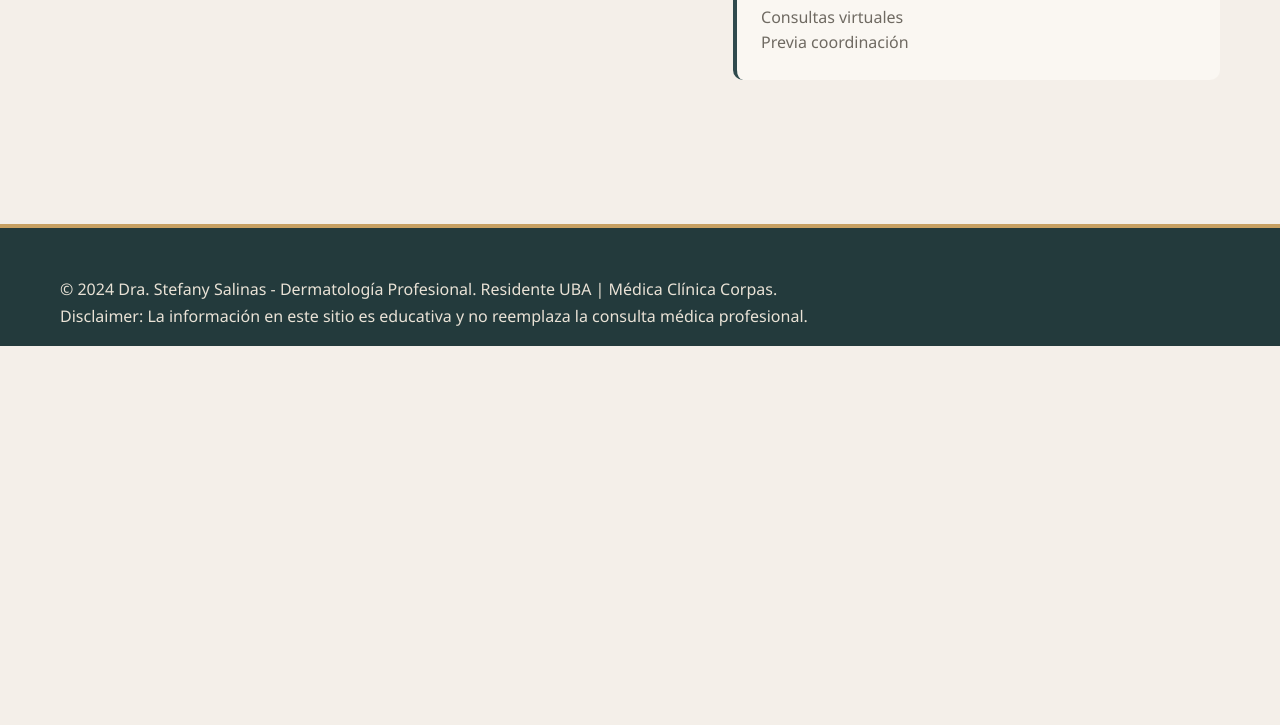
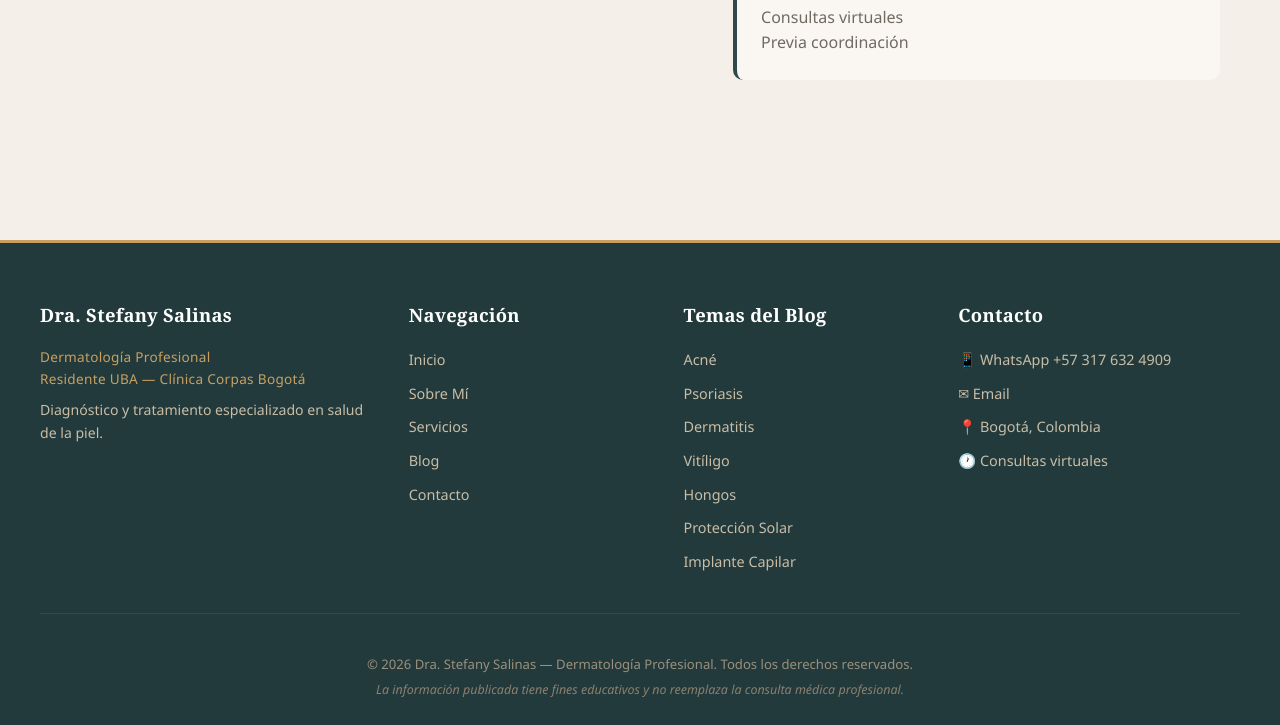
Before and after one commit to HenrySali/Dermatologia, a plain HTML site: page index.html in a window 1280 px wide. Shown: the part 5286-6011 px from the top of the page. Before the commit the page ends 5632 px from the top, so only its background shows below. Drawn offline with Linux system fonts and the light colour scheme.

Commit message:
Rediseno footer profesional multi-columna

```diff
--- a/css/style.css
+++ b/css/style.css
@@ -640,39 +640,53 @@ h1, h2, h3, h4,
 .footer {
     background: var(--primary-dark);
     color: #e9e2d6;
-    padding: 3rem 2rem 1rem;
-    margin-top: 4rem;
-    border-top: 4px solid var(--secondary-color);
+    padding: 3.5rem 2rem 1.25rem;
+    margin-top: 5rem;
+    border-top: 3px solid var(--secondary-color);
 }
 
 .footer-content {
     display: grid;
-    grid-template-columns: repeat(auto-fit, minmax(250px, 1fr));
-    gap: 2rem;
+    grid-template-columns: 1.4fr 1fr 1fr 1.2fr;
+    gap: 2.5rem;
     max-width: 1200px;
-    margin: 0 auto 2rem;
+    margin: 0 auto 2.5rem;
+    padding-bottom: 2rem;
+    border-bottom: 1px solid rgba(255, 255, 255, 0.08);
 }
 
 .footer-section {
-    text-align: center;
+    text-align: left;
+}
+
+.footer-section h4 {
+    font-family: var(--heading-font);
+    font-size: 1.15rem;
+    font-weight: 600;
+    color: #ffffff;
+    margin: 0 0 1rem;
+    letter-spacing: 0.3px;
 }
 
 .footer-section p {
-    margin: 0.5rem 0;
-    font-size: 0.95rem;
+    margin: 0 0 0.6rem;
+    font-size: 0.9rem;
     line-height: 1.6;
+    color: #c8bda6;
 }
 
-.footer-credentials {
+.footer-brand .footer-credentials {
     font-size: 0.85rem;
-    color: #cbbfa8;
-    font-weight: 400;
+    color: var(--secondary-color);
+    font-weight: 500;
+    letter-spacing: 0.3px;
 }
 
-.footer-legal-title {
-    font-weight: 600;
-    color: var(--secondary-color);
-    margin-bottom: 0.5rem !important;
+.footer-brand .footer-tagline {
+    font-size: 0.88rem;
+    color: #c8bda6;
+    margin-top: 0.6rem;
+    line-height: 1.6;
 }
 
 .footer-links {
@@ -682,32 +696,58 @@ h1, h2, h3, h4,
 }
 
 .footer-links li {
-    margin: 0.3rem 0;
+    margin: 0.4rem 0;
 }
 
-.footer-links a {
-    color: #cbbfa8;
+.footer-links a,
+.footer-links span {
+    color: #c8bda6;
     text-decoration: none;
-    transition: all 0.3s ease;
+    transition: color 0.25s ease;
     font-size: 0.9rem;
+    display: inline-block;
 }
 
 .footer-links a:hover {
     color: var(--secondary-color);
-    text-decoration: underline;
-}
-
-.footer-disclaimer {
-    font-size: 0.85rem !important;
-    color: #d8c08a;
+    text-decoration: none;
 }
 
 .footer-bottom {
     text-align: center;
-    padding-top: 1rem;
-    border-top: 1px solid rgba(255, 255, 255, 0.12);
-    font-size: 0.8rem;
-    color: #cbbfa8;
+    max-width: 1200px;
+    margin: 0 auto;
+    font-size: 0.82rem;
+    color: #9a907d;
+    line-height: 1.6;
+}
+
+.footer-bottom p {
+    margin: 0.3rem 0;
+}
+
+.footer-disclaimer {
+    font-size: 0.78rem !important;
+    color: #8a8070;
+    font-style: italic;
+}
+
+@media (max-width: 900px) {
+    .footer-content {
+        grid-template-columns: 1fr 1fr;
+        gap: 2rem;
+    }
+}
+
+@media (max-width: 560px) {
+    .footer-content {
+        grid-template-columns: 1fr;
+        text-align: center;
+    }
+
+    .footer-section {
+        text-align: center;
+    }
 }
 
 /* ===========================
--- a/index.html
+++ b/index.html
@@ -273,9 +273,51 @@
 
     <!-- FOOTER -->
     <footer class="footer">
-        <div class="container">
-            <p>&copy; 2024 Dra. Stefany Salinas - Dermatología Profesional. Residente UBA | Médica Clínica Corpas.</p>
-            <p>Disclaimer: La información en este sitio es educativa y no reemplaza la consulta médica profesional.</p>
+        <div class="footer-content">
+            <div class="footer-section footer-brand">
+                <h4>Dra. Stefany Salinas</h4>
+                <p class="footer-credentials">Dermatología Profesional<br>Residente UBA — Clínica Corpas Bogotá</p>
+                <p class="footer-tagline">Diagnóstico y tratamiento especializado en salud de la piel.</p>
+            </div>
+
+            <div class="footer-section">
+                <h4>Navegación</h4>
+                <ul class="footer-links">
+                    <li><a href="#inicio">Inicio</a></li>
+                    <li><a href="#sobre-mi">Sobre Mí</a></li>
+                    <li><a href="#servicios">Servicios</a></li>
+                    <li><a href="#blog">Blog</a></li>
+                    <li><a href="#contacto">Contacto</a></li>
+                </ul>
+            </div>
+
+            <div class="footer-section">
+                <h4>Temas del Blog</h4>
+                <ul class="footer-links">
+                    <li><a href="app/blog/acne.html">Acné</a></li>
+                    <li><a href="app/blog/psoriasis.html">Psoriasis</a></li>
+                    <li><a href="app/blog/dermatitis.html">Dermatitis</a></li>
+                    <li><a href="app/blog/vitiligo.html">Vitíligo</a></li>
+                    <li><a href="app/blog/hongos.html">Hongos</a></li>
+                    <li><a href="app/blog/proteccion-solar.html">Protección Solar</a></li>
+                    <li><a href="app/blog/implante-capilar.html">Implante Capilar</a></li>
+                </ul>
+            </div>
+
+            <div class="footer-section footer-contact">
+                <h4>Contacto</h4>
+                <ul class="footer-links">
+                    <li><a href="https://wa.me/573176324909" target="_blank" rel="noopener">📱 WhatsApp +57 317 632 4909</a></li>
+                    <li><a href="mailto:Dermatologiayeatetica19@gmail.com">✉ Email</a></li>
+                    <li><span>📍 Bogotá, Colombia</span></li>
+                    <li><span>🕐 Consultas virtuales</span></li>
+                </ul>
+            </div>
+        </div>
+
+        <div class="footer-bottom">
+            <p>&copy; 2026 Dra. Stefany Salinas — Dermatología Profesional. Todos los derechos reservados.</p>
+            <p class="footer-disclaimer">La información publicada tiene fines educativos y no reemplaza la consulta médica profesional.</p>
         </div>
     </footer>
 
```
